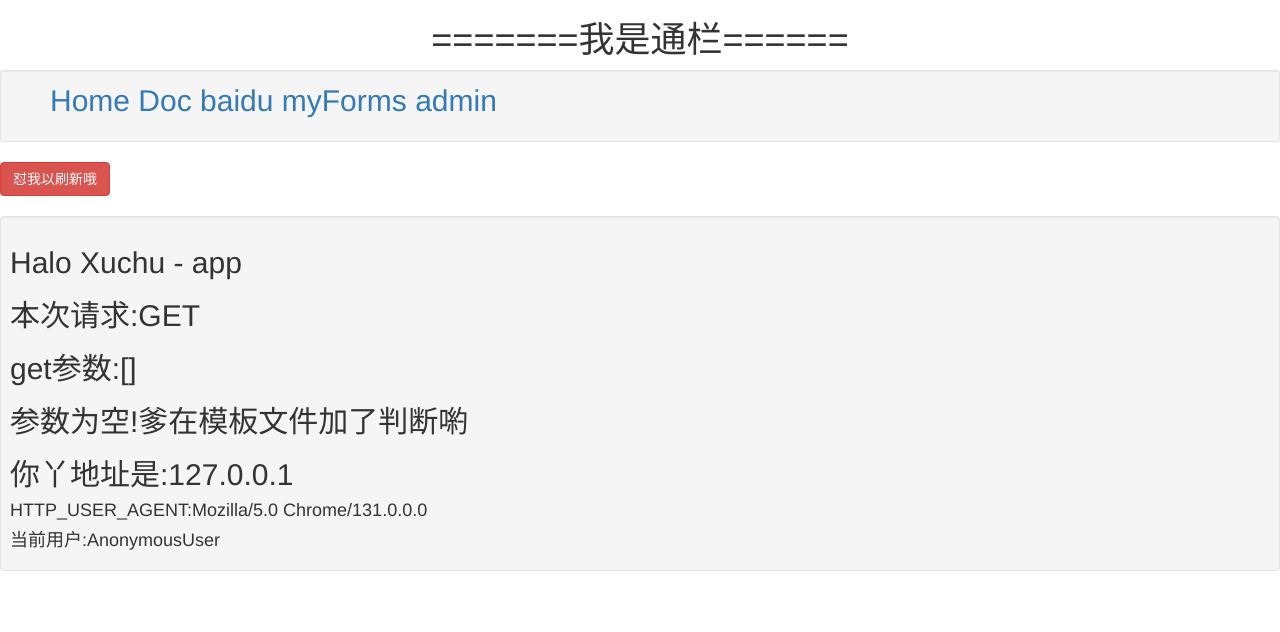
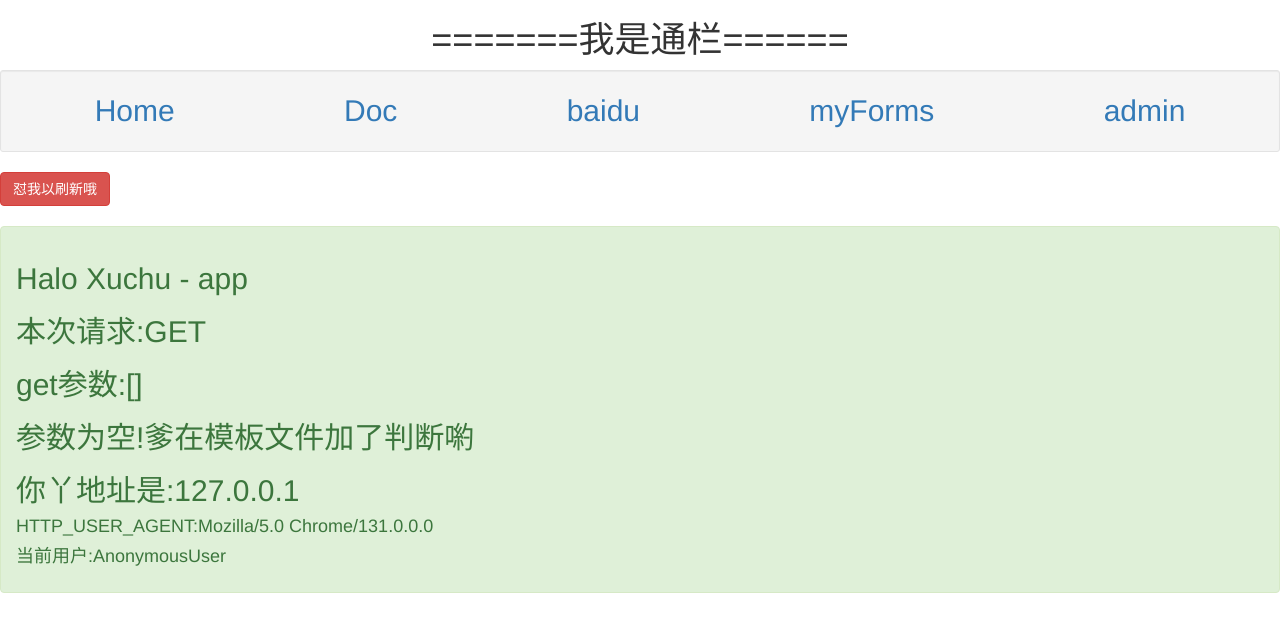
Before and after one commit to xin7c/dj_learn, a Django app: page / in a window 1280 px wide. Shown: the top 632 px of the page. Run offline with Django 3.2, Linux system fonts and the light colour scheme; some libraries are stand-ins or nearby versions.

Commit message:
& Bootstrap Css

```diff
--- a/learn/templates/learn/base.html
+++ b/learn/templates/learn/base.html
@@ -9,12 +9,12 @@
 <body>
     <h1>=======我是通栏======</h1>
     <div class="well well-sm" >
-        <ul>
-            <li><a href="/">Home </a></li>
-            <li><a href="{% url "doc" %}">Doc </a></li>
-            <li><a href="http://www.baidu.com">baidu </a></li>
-            <li><a href="/doc/myForms">myForms </a></li>
-            <li><a href="/admin">admin </a></li>
+        <ul class="nav nav-pills nav-justified">
+            <li ><a href="/">Home</a></li>
+            <li><a href="{% url "doc" %}">Doc</a></li>
+            <li><a href="http://www.baidu.com">baidu</a></li>
+            <li><a href="/doc/myForms">myForms</a></li>
+            <li><a href="/admin">admin</a></li>
         </ul>
     </div>
     {% block fresh %}
--- a/learn/templates/learn/index.html
+++ b/learn/templates/learn/index.html
@@ -3,7 +3,8 @@
 <body>
     {% block body %}
 {#    <div class="cRed">#}
-    <div class="well well-sm">
+{#    <div class="well well-sm">#}
+    <div class="alert alert-success">
         <h2>Halo Xuchu - app</h2>
         <h2>本次请求:{{ method }}</h2>
 {#        判断请求方法#}
```
